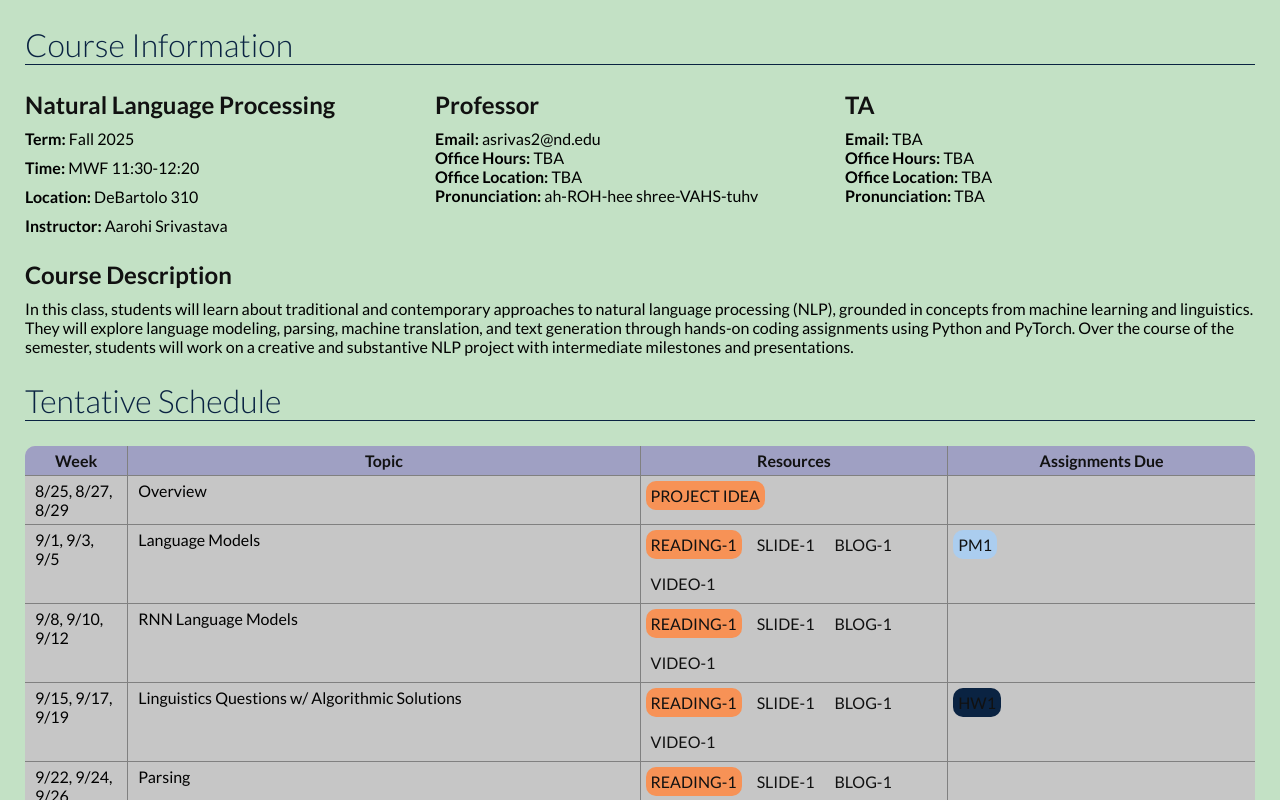
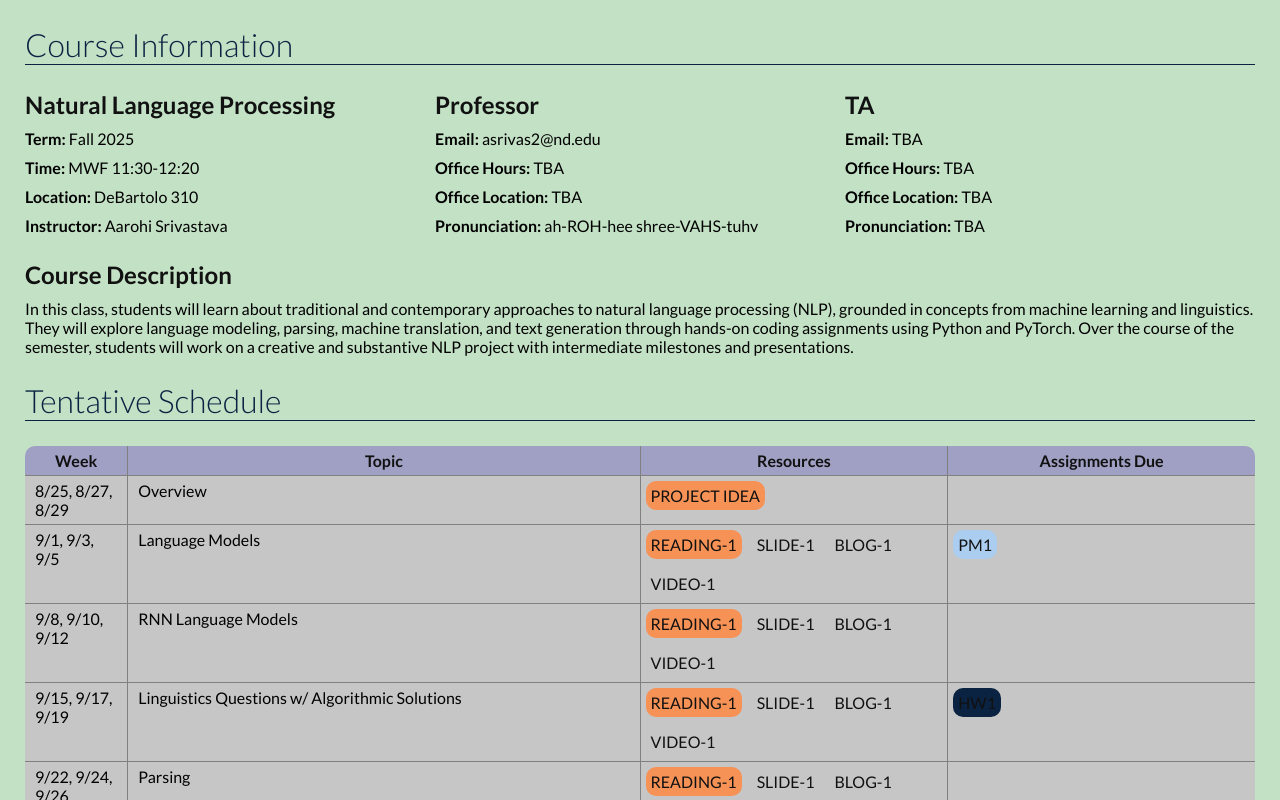
Before and after one commit to aarsri/cse40657, a React (Vite) app: page / in a window 1280 px wide. Shown: the top 800 px of the page. Built offline with nearby package versions, Linux system fonts and the light colour scheme.

Commit message:
personal updates because of OCD

```diff
--- a/src/design/scss/main.scss
+++ b/src/design/scss/main.scss
@@ -51,6 +51,12 @@ article {
   }
 }
 
+div {
+  >p {
+    margin-top: utilities.$margin-s;
+  }
+}
+
 .section-heading {
   color: utilities.$primary;
   border-bottom: solid 1px utilities.$primary;
@@ -91,14 +97,14 @@ article {
         display: flex;
         flex-flow: row nowrap;
 
-        >* {
+        >*{
           flex: 1;
         }
       }
     }
 
 
-    @include utilities.for-size(660px, up) {
+    @include utilities.for-size(760px, up) {
       .row-area-big {
         display: flex;
         flex-flow: row nowrap;
```
Also changed, not shown: src/design/css/main.css.
